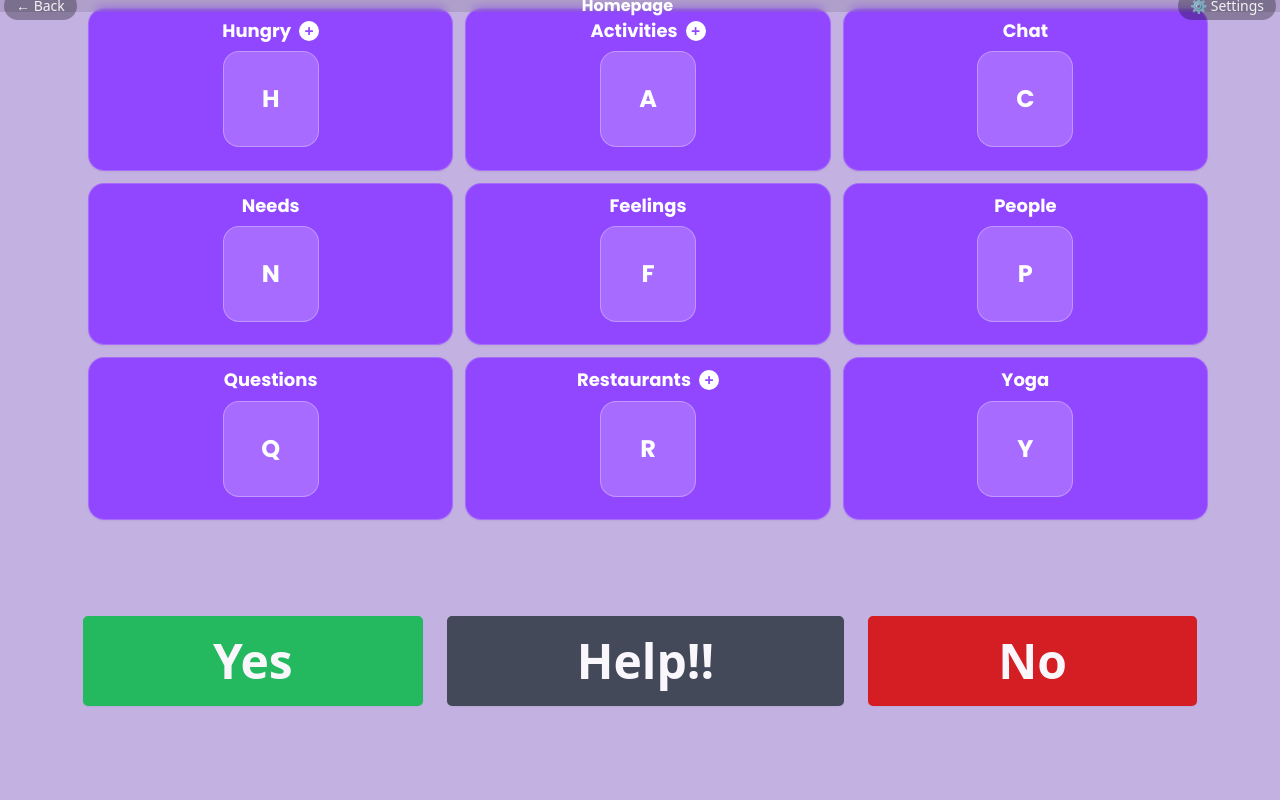
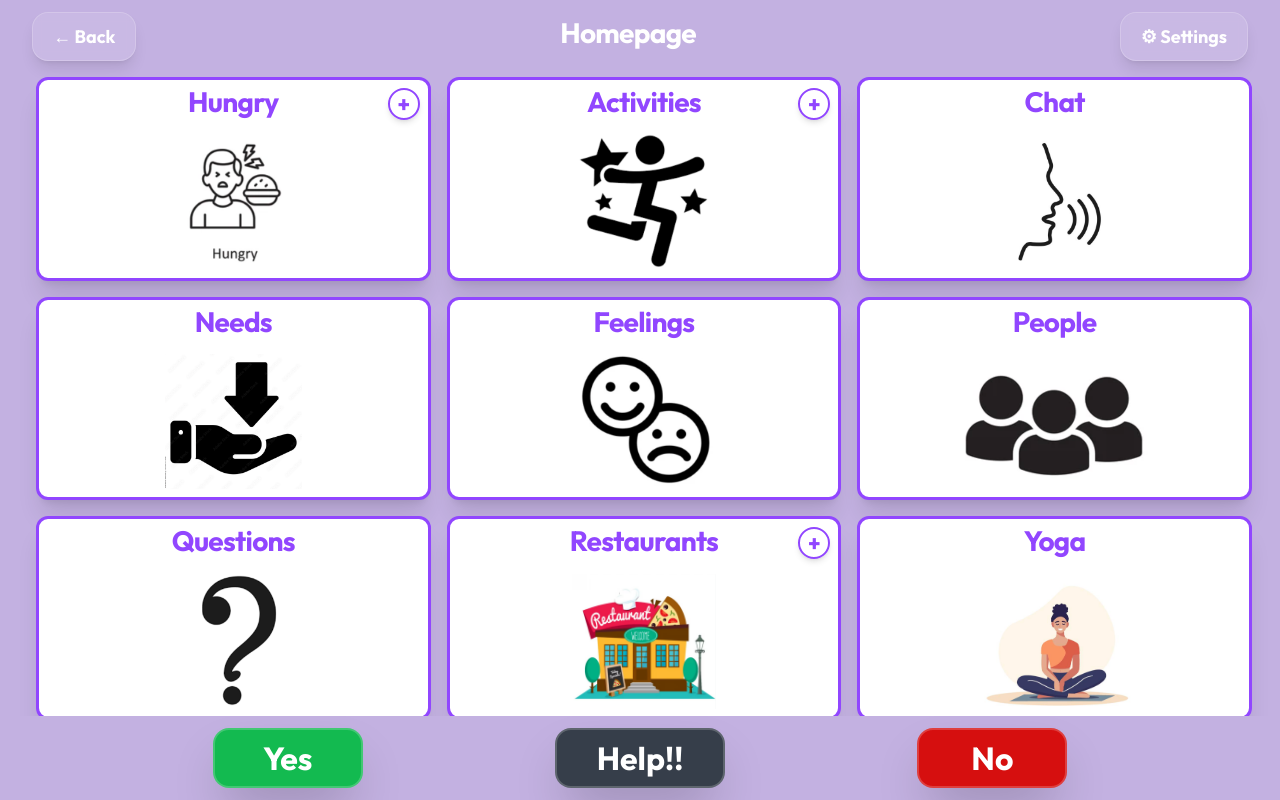
Before and after one commit to meganzwang/TOM_makeathon_2025, a React (Vite) app in the folder app/: page / in a window 1280 px wide. Built offline with nearby package versions, Linux system fonts and the light colour scheme.

Commit message:
updated styling and plus sign icon

```diff
--- a/app/index.html
+++ b/app/index.html
@@ -4,8 +4,9 @@
     <meta charset="UTF-8" />
     <meta name="viewport" content="width=device-width, initial-scale=1" />
     <title>AAC App</title>
+    <link rel="preconnect" href="https://fonts.googleapis.com" />
     <link rel="preconnect" href="https://fonts.gstatic.com" crossorigin />
-    <link href="https://fonts.googleapis.com/css2?family=Poppins:wght@600;700&display=swap" rel="stylesheet">
+    <link href="https://fonts.googleapis.com/css2?family=Outfit:wght@400;500;600;700;800&display=swap" rel="stylesheet">
   </head>
   <body class="min-h-screen">
     <div id="root"></div>
--- a/app/src/components/BottomBar.tsx
+++ b/app/src/components/BottomBar.tsx
@@ -15,7 +15,7 @@ function speak(text: string) {
 export default function BottomBar({ onYes, onHelp, onNo }: Props) {
   return (
     <div className="bg-transparent pb-[var(--safe-bottom)] flex justify-center">
-      <div className="flex items-center justify-center gap-6 py-6">
+      <div className="flex items-center justify-center gap-48 py-3 px-8">
         <LowButton
         label="Yes"
         color="green"
@@ -48,20 +48,20 @@ function LowButton({ label, onClick, color }: { label: string; onClick: () => vo
     onClick={onClick}
     className="
     text-white
-    rounded-[5px] px-32 py-100
-    front-poppins font-bold
-    hover: opacity-90 active:scale-95
-    tranition-transform shadow-sm
+    rounded-2xl
+    font-bold
+    hover:opacity-90 hover:scale-105 active:scale-95
+    transition-all shadow-2xl
+    border-2 border-white/20
     "
-      //rounded-full bg-brand/80 text-white px-4 py-2 shadow-sm border border-white/20 hover:bg-brand"
       style={{
-        minWidth: "175px",
-        minHeight: "90px",
+        minWidth: "150px",
+        minHeight: "60px",
         backgroundColor: bgColor,
-        border: `2px solid ${bgColor}`,
         color: "#ffffff",
-        fontSize: "48px",
-        lineHeight: "48px"
+        fontSize: "32px",
+        lineHeight: "32px",
+        padding: "0 40px"
       }}
     >
       {label}
--- a/app/src/components/ButtonCard.tsx
+++ b/app/src/components/ButtonCard.tsx
@@ -1,6 +1,8 @@
+import React, { useState } from "react";
 import { useNavigate } from "react-router-dom";
 import type { ButtonItem } from "../types";
 import { getAssetUrl } from "../store/db";
+import { staticImageMap } from "../utils/imageMap";
 
 type Props = {
   btn: ButtonItem;
@@ -48,18 +50,39 @@ export default function ButtonCard({ btn, pageBg, radius = "full" }: Props) {
   return (
     <button
       onClick={handleClick}
-      className={`m-2 w-full h-full !rounded-2xl shadow-sm border border-white/20 bg-brand text-white flex flex-col items-center justify-start overflow-hidden focus:outline-none focus-visible:ring-2 focus-visible:ring-white/60`}
-      style={{ backgroundColor: "#9146FF" }}
+      className={`m-1 w-full h-full !rounded-xl shadow-xl flex flex-col items-center justify-start overflow-hidden focus:outline-none focus-visible:ring-2 focus-visible:ring-purple-400 hover:scale-[1.02] active:scale-[0.98] transition-transform relative`}
+      style={{ backgroundColor: "#FFFFFF", border: "3px solid #9146FF" }}
     >
-      <div className="w-full px-2 pt-2 text-center">
-        <div className="flex items-center justify-center gap-2">
-          <span className="font-poppins font-bold text-white text-lg">{btn.label}</span>
-          {btn.type === "link" && (
-            <span className="inline-flex h-5 w-5 items-center justify-center rounded-full bg-white text-brand font-bold">+</span>
-          )}
+      {btn.type === "link" && (
+        <div
+          className="flex items-center justify-center rounded-full shadow-md"
+          style={{
+            position: "absolute",
+            top: "8px",
+            right: "8px",
+            zIndex: 30,
+            width: "32px",
+            height: "32px",
+            backgroundColor: "transparent",
+            border: "2.5px solid #9146FF"
+          }}
+        >
+          <span className="font-extrabold" style={{ fontSize: "22px", color: "#9146FF", lineHeight: "1", display: "flex", alignItems: "center", justifyContent: "center" }}>+</span>
         </div>
+      )}
+      <div className="w-full px-3 pt-2 pb-2 text-center">
+        <span
+          className="font-bold leading-none tracking-tight"
+          style={{
+            fontSize: "28px",
+            color: "#9146FF",
+            fontFamily: "Outfit, sans-serif"
+          }}
+        >
+          {btn.label}
+        </span>
       </div>
-      <div className="flex-1 w-full px-4 pb-4 flex items-center justify-center">
+      <div className="flex-1 w-full px-2 pb-2 pt-2 flex items-center justify-center overflow-hidden">
         <CardImage btn={btn} rounding="rounded-2xl" bg={pageBg} />
       </div>
     </button>
@@ -70,6 +93,8 @@ function CardImage({ btn, rounding }: { btn: ButtonItem; rounding: string; bg: s
   const [imgUrl, setImgUrl] = useState<string | null>(null);
   const placeholderRound = rounding === "rounded-full" ? "rounded-2xl" : rounding;
 
+  // Check for static image first
+  const staticImage = staticImageMap[btn.label];
 
   React.useEffect(() => {
     let revoked: string | null = null;
@@ -87,17 +112,37 @@ function CardImage({ btn, rounding }: { btn: ButtonItem; rounding: string; bg: s
     };
   }, [btn.imageAssetId]);
 
+  // Prefer static image, then dynamic asset, then placeholder
+  if (staticImage) {
+    return (
+      <div className="w-full h-full flex items-center justify-center">
+        <img src={staticImage} alt={btn.label} className="max-h-full max-w-full object-contain" style={{ maxHeight: "100%", maxWidth: "100%" }} />
+      </div>
+    );
+  }
+
   if (imgUrl) {
-    return <img src={imgUrl} alt={btn.label} className="max-h-full max-w-full object-contain" />;
+    return (
+      <div className="w-full h-full flex items-center justify-center">
+        <img src={imgUrl} alt={btn.label} className="max-h-full max-w-full object-contain" style={{ maxHeight: "100%", maxWidth: "100%" }} />
+      </div>
+    );
   }
 
   // Placeholder: initial
   const initial = btn.label?.charAt(0)?.toUpperCase() ?? "?";
   return (
-    <div className={`h-24 w-24 ${placeholderRound} bg-white/20 border border-white/30 flex items-center justify-center`}>
-      <span className="font-poppins font-bold text-2xl text-white">{initial}</span>
+    <div className={`h-36 w-36 rounded-xl bg-purple-100 border-2 flex items-center justify-center shadow-lg`} style={{ borderColor: "#9146FF" }}>
+      <span
+        className="font-extrabold"
+        style={{
+          fontSize: "48px",
+          color: "#9146FF",
+          fontFamily: "Outfit, sans-serif"
+        }}
+      >
+        {initial}
+      </span>
     </div>
   );
 }
-
-import React, { useState } from "react";
--- a/app/src/components/TopBar.tsx
+++ b/app/src/components/TopBar.tsx
@@ -15,32 +15,40 @@ export default function TopBar({ title, onOpenSettings }: Props) {
   };
 
   return (
-    <div
-    className="fixed top-0 left-0 right-0 z-30 flex items-center justify-between px-1 bg-black/10 backdrop-blur-sm"
-    style={{
-      height: "calc(12px + env(safe-area-inset-top))",
-      paddingTop: "env(safe-area-inset-top)",
-    }}
-    >
+    <div className="w-full px-8 py-3">
+      <div className="flex items-start justify-between">
         <button
-        className="text-sm text-white/90 bg-black/30 hover:bg-black/40 rounded-full px-3 py-1"
+          className="text-white bg-white/10 hover:bg-white/20 backdrop-blur-sm rounded-2xl px-5 py-2.5 font-bold transition-all shadow-lg border border-white/20"
           onClick={goBack}
           aria-label="Back"
+          style={{
+            fontSize: "18px",
+            fontFamily: "Outfit, sans-serif"
+          }}
         >
           ← Back
         </button>
-
-      <div className="text-white font-poppins font-bold text-base text-center flex-1">
+        <div
+          className="text-white font-bold tracking-tight"
+          style={{
+            fontSize: "28px",
+            fontFamily: "Outfit, sans-serif"
+          }}
+        >
           {title}
         </div>
-
         <button
-        className="text-sm text-white/90 bg-black/30 hover:bg-black/40 rounded-full px-3 py-1"
+          className="text-white bg-white/10 hover:bg-white/20 backdrop-blur-sm rounded-2xl px-5 py-2.5 font-bold transition-all shadow-lg border border-white/20"
           onClick={onOpenSettings}
           aria-label="Settings"
+          style={{
+            fontSize: "18px",
+            fontFamily: "Outfit, sans-serif"
+          }}
         >
           ⚙ Settings
         </button>
       </div>
+    </div>
   );
 }
--- a/app/src/pages/PageView.tsx
+++ b/app/src/pages/PageView.tsx
@@ -17,15 +17,9 @@ export default function PageView() {
   const bgColor = page.parentId ? (getPageById(page.parentId)?.bgColor ?? page.bgColor) : page.bgColor;
 
   return (
-    <div className="min-h-screen w-full" style={{ backgroundColor: bgColor }}>
+    <div className="h-screen w-full flex flex-col overflow-hidden" style={{ backgroundColor: bgColor }}>
       <TopBar title={page.title} onOpenSettings={() => setSettingsOpen(true)} />
-      <div
-        className="mx-auto max-w-6xl px-4 pb-20"
-        style={{
-          height: "calc(100vh - 64px - 64px - 80px)",
-          // topbar ~ 48px + padding, bottom bar ~ 64px
-        }}
-      >
+      <div className="mx-auto w-full max-w-7xl px-8 flex-1 flex items-center justify-center overflow-auto">
         <Grid page={page} />
       </div>
       <BottomBar />
@@ -44,10 +38,11 @@ function Grid({ page }: { page: any }) {
 
   return (
     <div
-      className="grid gap-3 h-full place-content-start mt-200"
+      className="grid gap-4 w-full h-full"
       style={{
         gridTemplateColumns: `repeat(${cols}, minmax(0, 1fr))`,
-        gridTemplateRows: `repeat(${rows}, minmax(0, 1fr))`
+        gridTemplateRows: `repeat(${rows}, minmax(0, 1fr))`,
+        maxHeight: "100%"
       }}
     >
       {page.buttons.map((b: any) => (
--- /dev/null
+++ b/app/src/utils/imageMap.ts
@@ -0,0 +1,103 @@
+// Static image mappings for button labels
+import ActivitiesImg from "../assets/Activities.png";
+import ChatImg from "../assets/Chat.png";
+import FeelingsImg from "../assets/Feelings.png";
+import HungryImg from "../assets/Hungry.png";
+import NeedsImg from "../assets/Needs.png";
+import PeopleImg from "../assets/People.png";
+import QuestionImg from "../assets/Question.png";
+import RestaurantImg from "../assets/restaurant.png";
+import YogaImg from "../assets/yoga.png";
+
+// Restaurants
+import ZaxbysImg from "../assets/zaxbys.png";
+import IHOPImg from "../assets/IHOP.png";
+import KrogerImg from "../assets/kroger.png";
+import ApplebeesImg from "../assets/apple_bee's.png";
+import WendysImg from "../assets/wendys.png";
+import OliveGardenImg from "../assets/Olive_garden.png";
+import CheesecakeImg from "../assets/cheesecakefactory.png";
+import ThidaThaiImg from "../assets/Thida_Thai.png";
+import TazikiImg from "../assets/tzaskik's.png";
+import PandaImg from "../assets/panda_express.png";
+import ThaiPapayaImg from "../assets/thai_papaya.png";
+import FatMOsImg from "../assets/fat_MO.png";
+
+// Activities
+import ArtImg from "../assets/art.png";
+import DanceImg from "../assets/dance.png";
+import MusicImg from "../assets/music.png";
+import TVImg from "../assets/tv.png";
+import WalkImg from "../assets/walk.png";
+import PotteryImg from "../assets/pottery.png";
+import SwimmingImg from "../assets/swimming.png";
+
+// Art sub-items
+import DrawingImg from "../assets/drawing.png";
+import ColorImg from "../assets/color.png";
+import PaintingImg from "../assets/painting.png";
+
+// TV shows
+import NurseryRhymesImg from "../assets/nursery_rhymes.png";
+import CatInTheHatImg from "../assets/cat_in_the_hat.png";
+import PBSImg from "../assets/pbs_kids.png";
+import CookingShowImg from "../assets/cooking_show.png";
+
+// Food
+import DrinkImg from "../assets/drink.png";
+import SnacksImg from "../assets/snacks.png";
+import FoodImg from "../assets/food.png";
+import DessertImg from "../assets/dessert.png";
+
+export const staticImageMap: Record<string, string> = {
+  // Home page
+  "Hungry": HungryImg,
+  "Activities": ActivitiesImg,
+  "Chat": ChatImg,
+  "Needs": NeedsImg,
+  "Feelings": FeelingsImg,
+  "People": PeopleImg,
+  "Questions": QuestionImg,
+  "Restaurants": RestaurantImg,
+  "Yoga": YogaImg,
+
+  // Restaurants
+  "Zaxby's": ZaxbysImg,
+  "iHOP": IHOPImg,
+  "Kroger": KrogerImg,
+  "Applebees": ApplebeesImg,
+  "Wendy's": WendysImg,
+  "Olive Garden": OliveGardenImg,
+  "Cheescake Factory": CheesecakeImg,
+  "Thida Thai": ThidaThaiImg,
+  "Taziki": TazikiImg,
+  "Panda Express": PandaImg,
+  "Thai Papaya": ThaiPapayaImg,
+  "Fat MO's": FatMOsImg,
+
+  // Activities
+  "Art": ArtImg,
+  "Dance": DanceImg,
+  "Music": MusicImg,
+  "TV": TVImg,
+  "Walk": WalkImg,
+  "Pottery": PotteryImg,
+  "Swimming": SwimmingImg,
+
+  // Art
+  "Draw": DrawingImg,
+  "Color": ColorImg,
+  "Paint": PaintingImg,
+
+  // TV
+  "Nursery": NurseryRhymesImg,
+  "Cat & Hat": CatInTheHatImg,
+  "PBS": PBSImg,
+  "Cooking Show": CookingShowImg,
+
+  // Food
+  "Drink": DrinkImg,
+  "Snack": SnacksImg,
+  "Restaurant": RestaurantImg,
+  "Meal": FoodImg,
+};
--- a/app/tailwind.config.js
+++ b/app/tailwind.config.js
@@ -7,7 +7,7 @@ export default {
         brand: "#9146FF"
       },
       fontFamily: {
-        poppins: ["Poppins", "ui-sans-serif", "system-ui"]
+        sans: ["Outfit", "ui-sans-serif", "system-ui"]
       }
     }
   },
```
Lines whose indentation alone changed are shown as unchanged.
